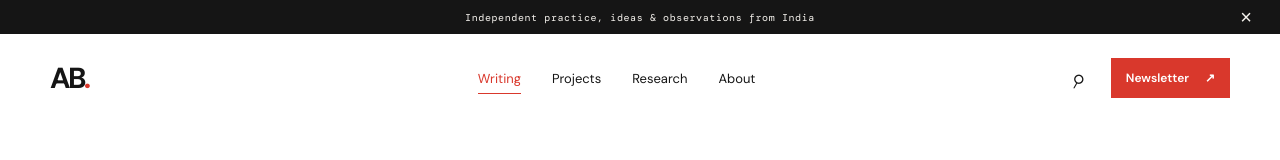
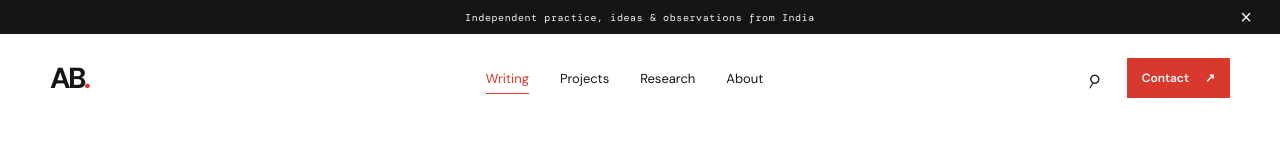
Before and after one commit to bbarch/ab, a plain HTML site: page index.html in a window 1280 px wide. Shown: the top 160 px of the page. Drawn offline with nearby package versions, Linux system fonts and the light colour scheme.

Commit message:
Update contact links and remove newsletter

```diff
--- a/index.html
+++ b/index.html
@@ -23,7 +23,7 @@
       </nav>
       <div class="header-actions">
         <button class="search-toggle" aria-label="Search">⌕</button>
-        <a class="button button-small" href="#newsletter">Newsletter <span>↗</span></a>
+        <a class="button button-small" href="mailto:ameet@babbar.in">Contact <span>↗</span></a>
       </div>
     </header>
 
@@ -65,10 +65,9 @@
 
       <section class="about-block" id="about"><div class="container about-inner about-inner--profile"><div class="about-intro"><p class="eyebrow">About</p><img src="images/ameet-babbar.jpg" alt="Ameet Babbar" /></div><h2>Architecture is not an object.<br />It is a <em>relationship.</em></h2><div><p>I am an architect, landscape architect and systems thinker based in New Delhi, where I lead design at Babbar &amp; Babbar Architects. For over three decades I have worked across India and the Middle East, from diplomatic missions and institutional campuses to housing, conservation and large-scale landscape planning.</p><p>My work explores the relationships between architecture, technology, cities and information—how drawings become buildings, landscapes become infrastructure, and better questions lead to more considered places.</p><a class="text-link" href="about.html">More about me <span>↗</span></a></div></div></section>
 
-      <section class="newsletter" id="newsletter"><div class="container newsletter-inner"><div><p class="eyebrow">A letter, occasionally</p><h2>Ideas for a more<br /><em>considered</em> future.</h2></div><form id="signup-form"><label for="email">Your email address</label><div><input id="email" type="email" placeholder="you@example.com" required /><button type="submit">Subscribe <span>↗</span></button></div><small>No noise. Just essays, notes and useful things when they are ready.</small><p class="form-message" aria-live="polite"></p></form></div></section>
     </main>
 
-    <footer class="container"><a class="brand" href="#top">AB<span>.</span></a><p>© 2026 Ameet Babbar. Built with care in India.</p><div><a href="#linkedin">LinkedIn</a><a href="#contact">Contact</a><a href="#rss">RSS</a></div></footer>
+    <footer class="container"><a class="brand" href="#top">AB<span>.</span></a><p>© 2026 Ameet Babbar. Built with care in India.</p><div><a href="https://www.linkedin.com/in/bbarch">LinkedIn</a><a href="mailto:ameet@babbar.in">Contact</a><a href="#rss">RSS</a></div></footer>
     <dialog id="search-dialog"><button class="dialog-close" aria-label="Close search">×</button><p class="eyebrow">Search the archive</p><input id="site-search" placeholder="Try ‘cities’, ‘AI’ or ‘landscape’" autofocus /><div id="search-results"></div></dialog>
     <script src="content.js"></script><script src="script.js"></script>
   </body>
--- a/script.js
+++ b/script.js
@@ -56,4 +56,3 @@ $('#site-search').addEventListener('input', e => {
   const results = content.articles.filter(a => `${a.title} ${a.excerpt} ${a.category}`.toLowerCase().includes(term));
   $('#search-results').innerHTML = term ? (results.length ? results.map(a => `<a href="${articleURL(a)}"><span>${escapeHTML(a.type)}</span>${escapeHTML(a.title)}<b>↗</b></a>`).join('') : '<p>No matching writing yet.</p>') : '';
 });
-$('#signup-form').addEventListener('submit', e => { e.preventDefault(); $('.form-message').textContent = 'Thank you — you’re on the list.'; e.target.reset(); });
```
